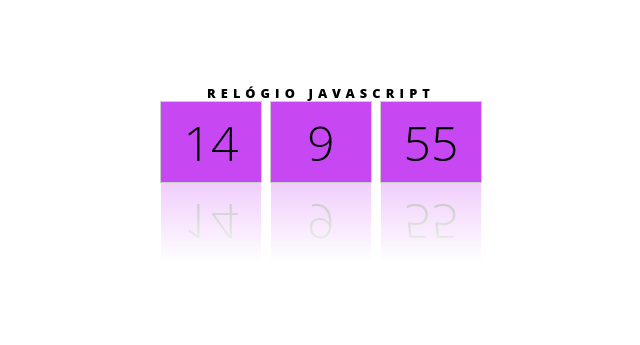
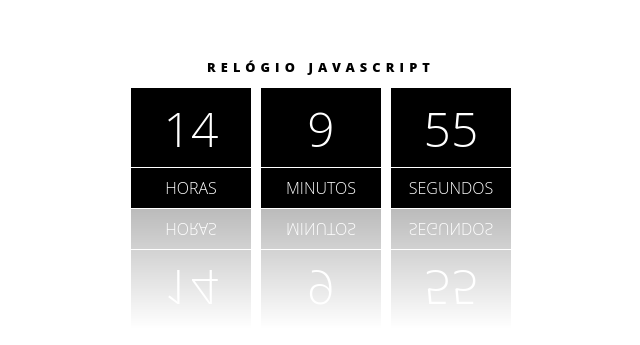
Before and after one commit to williamtorres-dev/relogio-digital, a plain HTML site: page index.html in a window 1280 px wide. Shown: the part 267-612 px from the top of the page, without its empty margins (319-959 px from the left). Drawn offline with Linux system fonts and the light colour scheme.

Commit message:
correção

```diff
--- a/index.html
+++ b/index.html
@@ -10,9 +10,9 @@
   <div id="clock">
     <h2>Relógio JavaScript</h2>
     <div id="time">
-      <div><span id="hour">00<span></span>Horas</span></div>
-      <div><span id="minutes">00<span></span>Minutos</span></div>
-      <div><span id="seconds">00<span></span>Segundos</span></div>
+      <div><span id="hour">00</span><span id="h">Horas</span></div>
+      <div><span id="minutes">00</span><span id="m">Minutos</span></div>
+      <div><span id="seconds">00</span><span id="s">Segundos</span></div>
     </div>
   </div>
   <script src="script.js"></script>
--- a/style.css
+++ b/style.css
@@ -22,6 +22,7 @@ body {
   text-transform: uppercase;
   letter-spacing: 0.4em;
   font-size: 0.8em;
+  margin-bottom: 1em;
 }
 
 #clock #time {
@@ -37,15 +38,24 @@ body {
 #clock #time div span {
   position: relative;
   display: block;
-  width: 100px;
+  min-width: 120px;
   height: 80px;
-  background: #c747f2;
-  color: #000000;
+  padding: 5px 10px;
+  background: #000000;
+  color: #ffffff;
   font-weight: 300;
   display: flex;
   justify-content: center;
   align-items: center;
   font-size: 3em;
   z-index: 10;
-  box-shadow: 0 0 0 1px rgba(0, 0, 0, 0.2);
+  box-shadow: 0 0 0 1px #ffffff;
 }
+
+#clock #time div span#h,
+#clock #time div span#m,
+#clock #time div span#s {
+  font-size: 1em;
+  height: 40px;
+  text-transform: uppercase;
+}
```
